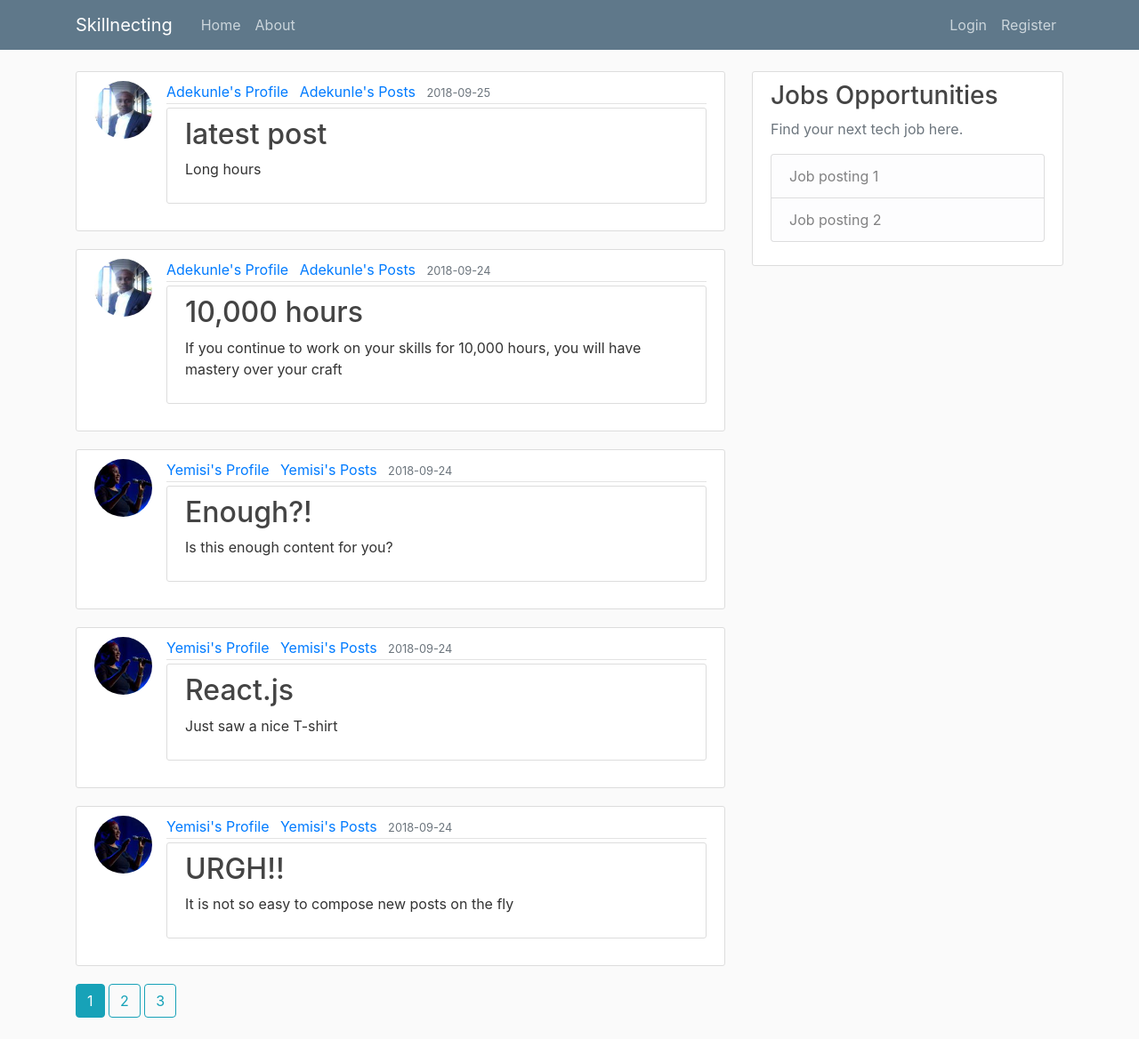
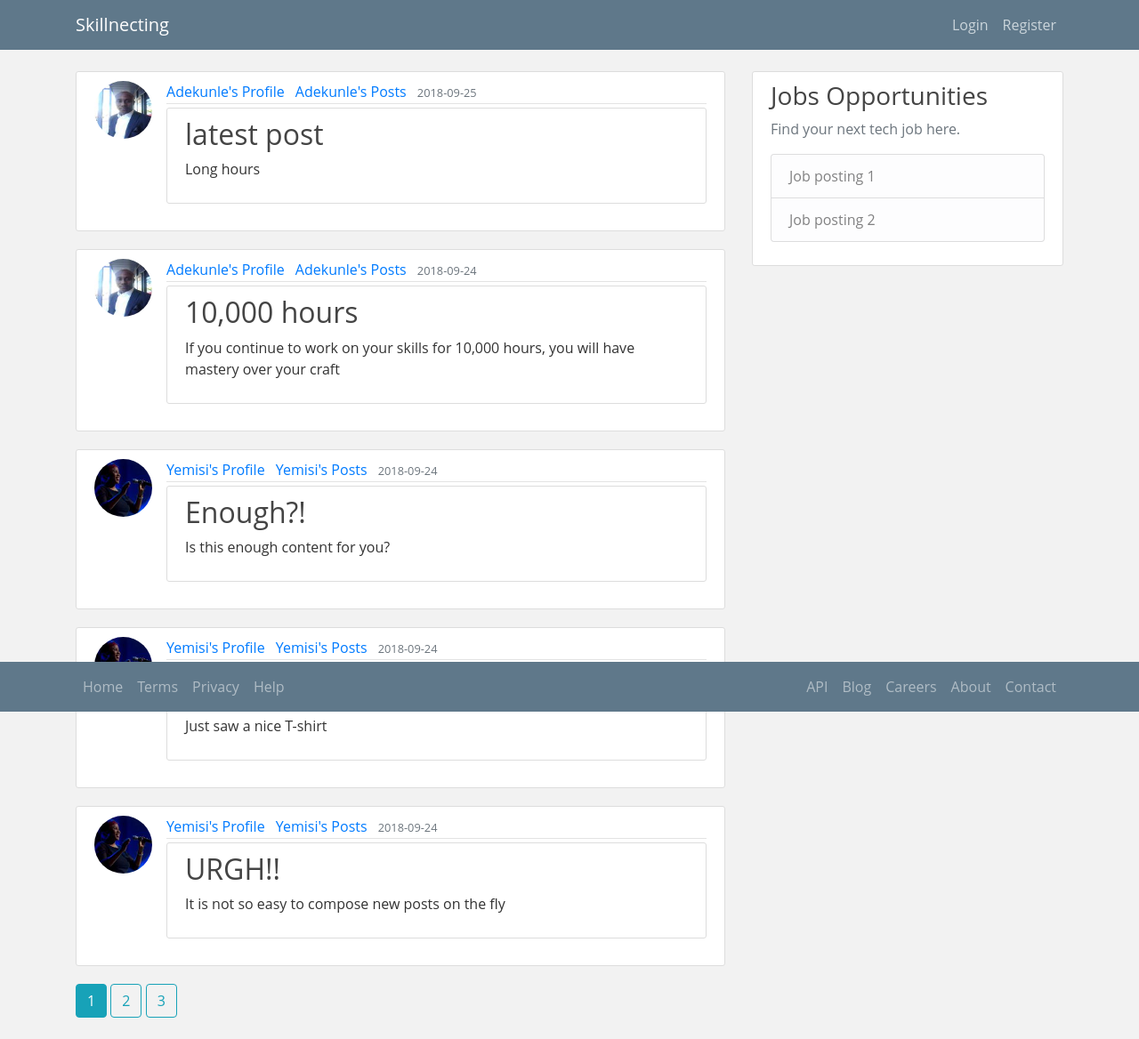
Before and after one commit to AdekunleAdeniran/skillnecting_v0.1, a Flask app: page / in a window 1280 px wide. Shown: the whole page at 89% size. Run offline with Flask 2, Linux system fonts and the light colour scheme; data comes from the database, SQL or seed files in the repository; some libraries are stand-ins or nearby versions.

Commit message:
updates to version 1

```diff
--- a/run.py
+++ b/run.py
@@ -4,4 +4,4 @@ from skillnecting import create_app
 app = create_app()
 
 if __name__ == '__main__':
-    app.run(debug=True)
+    app.run(host='0.0.0.0', debug=True)
--- a/skillnecting/static/main.css
+++ b/skillnecting/static/main.css
@@ -83,3 +83,53 @@ a.article-title:hover {
     width: 1440px;
     height: 900px;
 }
+
+@import url(https://fonts.googleapis.com/css?family=Open+Sans);
+
+body{
+  background: #f2f2f2;
+  font-family: 'Open Sans', sans-serif;
+}
+
+.search {
+  width: 100%;
+  position: relative
+}
+
+.searchTerm {
+  float: left;
+  width: 100%;
+  border: 3px solid #00B4CC;
+  padding: 5px;
+  height: 20px;
+  border-radius: 5px;
+  outline: none;
+  color: #9DBFAF;
+}
+
+.searchTerm:focus{
+  color: #00B4CC;
+}
+
+.searchButton {
+  position: absolute;
+  right: -50px;
+  width: 40px;
+  height: 36px;
+  border: 1px solid #00B4CC;
+  background: #00B4CC;
+  text-align: center;
+  color: #fff;
+  border-radius: 5px;
+  cursor: pointer;
+  font-size: 20px;
+}
+
+/*Resize the wrap to see the search bar change!*/
+.wrap{
+  width: 30%;
+  position: absolute;
+  top: 50%;
+  left: 50%;
+  transform: translate(-50%, -50%);
+}
--- a/skillnecting/templates/layout.html
+++ b/skillnecting/templates/layout.html
@@ -28,15 +28,13 @@
           </button>
           <div class="collapse navbar-collapse" id="navbarToggle">
             <div class="navbar-nav mr-auto">
-              <a class="nav-item nav-link" href="{{ url_for('main.home') }}">Home</a>
-              <a class="nav-item nav-link" href="{{ url_for('main.about') }}">About</a>
-              {% if current_user.is_authenticated %}
-              <a class="nav-item nav-link" href="{{ url_for('debugme.debug_me') }}">Debug Me</a>
-              {% endif %}
-            </div>
+
+	    </div>
+          </div>
             <!-- Navbar Right Side -->
             <div class="navbar-nav">
               {% if current_user.is_authenticated %}
+	      <a class="nav-item nav-link" href="{{ url_for('debugme.debug_me') }}">Debug Me</a>
                 <a class="nav-item nav-link" href="{{ url_for('posts.new_post') }}">New Post</a>
                 <a class="nav-item nav-link" href="{{ url_for('users.account') }}">Account</a>
                 <a class="nav-item nav-link" href="{{ url_for('users.logout') }}">Logout</a>
@@ -84,4 +82,23 @@
     <script src="https://cdnjs.cloudflare.com/ajax/libs/popper.js/1.12.9/umd/popper.min.js" integrity="sha384-ApNbgh9B+Y1QKtv3Rn7W3mgPxhU9K/ScQsAP7hUibX39j7fakFPskvXusvfa0b4Q" crossorigin="anonymous"></script>
     <script src="https://maxcdn.bootstrapcdn.com/bootstrap/4.0.0/js/bootstrap.min.js" integrity="sha384-JZR6Spejh4U02d8jOt6vLEHfe/JQGiRRSQQxSfFWpi1MquVdAyjUar5+76PVCmYl" crossorigin="anonymous"></script>
 </body>
+<footer>
+<nav class="navbar navbar-expand-md navbar-dark bg-steel fixed-bottom">
+<div class="container">
+  <div class="navbar-nav mr-auto">
+    <a class="nav-item nav-link" href="{{ url_for('main.home') }}">Home</a>
+    <a class="nav-item nav-link" href="#">Terms</a>
+    <a class="nav-item nav-link" href="#">Privacy</a>
+    <a class="nav-item nav-link" href="#">Help</a>
+  </div>
+  <!-- Navbar Right Side -->
+  <div class="navbar-nav">
+    <a class="nav-item nav-link" href="#">API</a>
+    <a class="nav-item nav-link" href="#">Blog</a>
+    <a class="nav-item nav-link" href="#">Careers</a>
+    <a class="nav-item nav-link" href="{{ url_for('main.about') }}">About</a>
+    <a class="nav-item nav-link" href="#">Contact</a>
+  </div>
+</div>
+</footer>
 </html>
```
